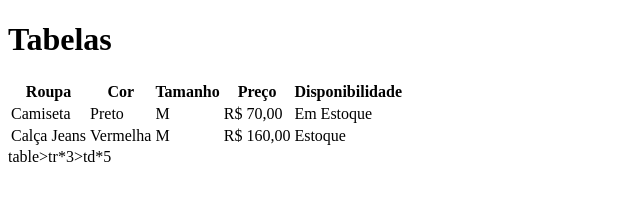
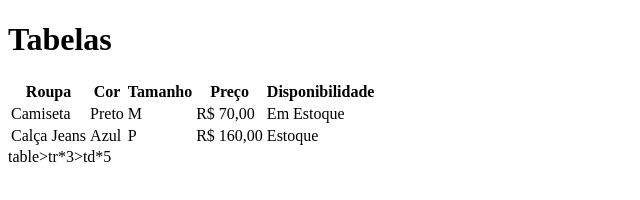
Before and after one commit to Thiago-Almeida17/aula-tabela, a plain HTML site: page index.html in a window 1280 px wide. Shown: the whole page, without its empty margins (0-640 px from the left). Drawn offline with Linux system fonts and the light colour scheme.

Commit message:
Trocado de Vermelha e M para Azul e P

```diff
--- a/index.html
+++ b/index.html
@@ -26,8 +26,8 @@
       </tr>
       <tr>
         <td>Calça Jeans</td>
-        <td>Vermelha</td>
-        <td>M</td>
+        <td>Azul</td>
+        <td>P</td>
         <td>R$ 160,00</td>
         <td>Estoque</td>
       </tr>
```
